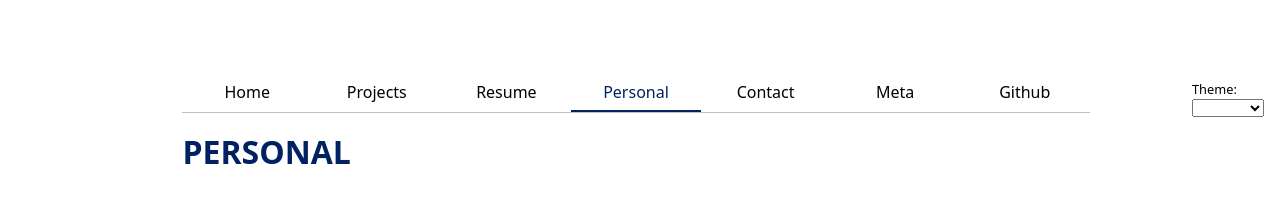
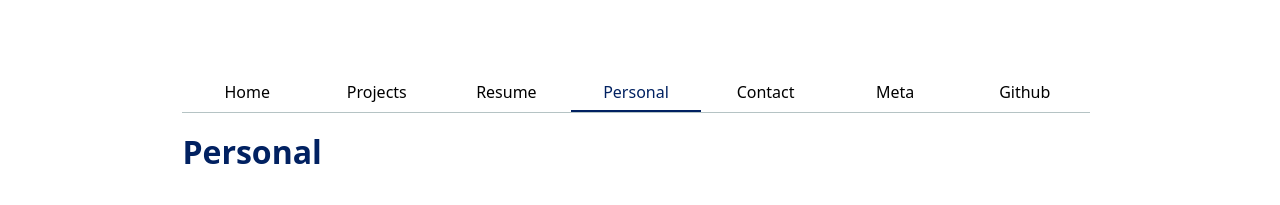
Before and after one commit to sashajh2/sasha-website, a SvelteKit app: page /personal in a window 1280 px wide. Shown: the top 205 px of the page. Built offline with nearby package versions, Linux system fonts and the light colour scheme.

Commit message:
removing dark mode selector

```diff
--- a/src/lib/projects.json
+++ b/src/lib/projects.json
@@ -36,7 +36,7 @@
         "description": "This project delves into the changing U.S. population distribution from 1900 to 2000, exploring gender disparities in life expectancy and potential causes such as working conditions, public health, and medical treatment. It culminates in Sankey Diagrams visualizing causes of death for men and women in 1900 and 1997, providing insights into mortality trends and gender differences in lifespan.",
         "year": "2024",
         "date": "March 13",
-        "skills": ["Machine Learning", "Computer Vision"],
+        "skills": ["Data Analysis", "Tableau"],
         "file": "projects/a3.html"
     },
     {
@@ -46,7 +46,7 @@
         "description": "This project explores civilian complaints against New York City police officers, aiming to discern whether policing has deteriorated since the 1980s. Through data analysis and visualizations, it asserts that police misconduct and brutality in New York City have worsened over time, despite some potential improvements in institutional responses.",
         "year": "2024",
         "date": "April 1",
-        "skills": ["Machine Learning", "Computer Vision"],
+        "skills": ["Data Analysis", "Tableau"],
         "file": "projects/a4.html"
     }
 ]
--- a/src/routes/+layout.svelte
+++ b/src/routes/+layout.svelte
@@ -3,14 +3,14 @@
     <a href={ p.url } class:current={ "." + $page.route.id === p.url } target={ p.url.startsWith("http") ? "_blank" : null }>{ p.title }</a>
     {/each}
 </nav>
-<label class="color-scheme", style="position: absolute; top: 1rem; right: 1rem; font-size: 80%;">
+<!-- <label class="color-scheme", style="position: absolute; top: 1rem; right: 1rem; font-size: 80%;">
     Theme:
     <select bind:value={ colorScheme }>
         <option value="automatic">Automatic</option>
         <option value="light">Light</option>
         <option value="dark">Dark</option>
     </select>
-</label>
+</label> -->
 <slot />
 <style>
     @import url("$lib/global.css");
--- a/src/routes/personal/+page.svelte
+++ b/src/routes/personal/+page.svelte
@@ -57,7 +57,7 @@
 </style>
 
 <div>
-    <h1>PERSONAL</h1>
+    <h1>Personal</h1>
     <div class="card-container">
         {#each personalData as item}
             <div class="card">
--- a/src/routes/projects/+page.svelte
+++ b/src/routes/projects/+page.svelte
@@ -62,7 +62,6 @@
 	<title>Projects</title>
 </svelte:head>
 <h1>Projects</h1>
-<p> Want to add buttons to filter by skill</p>
 <input
     type="search"
     bind:value={query}
```
